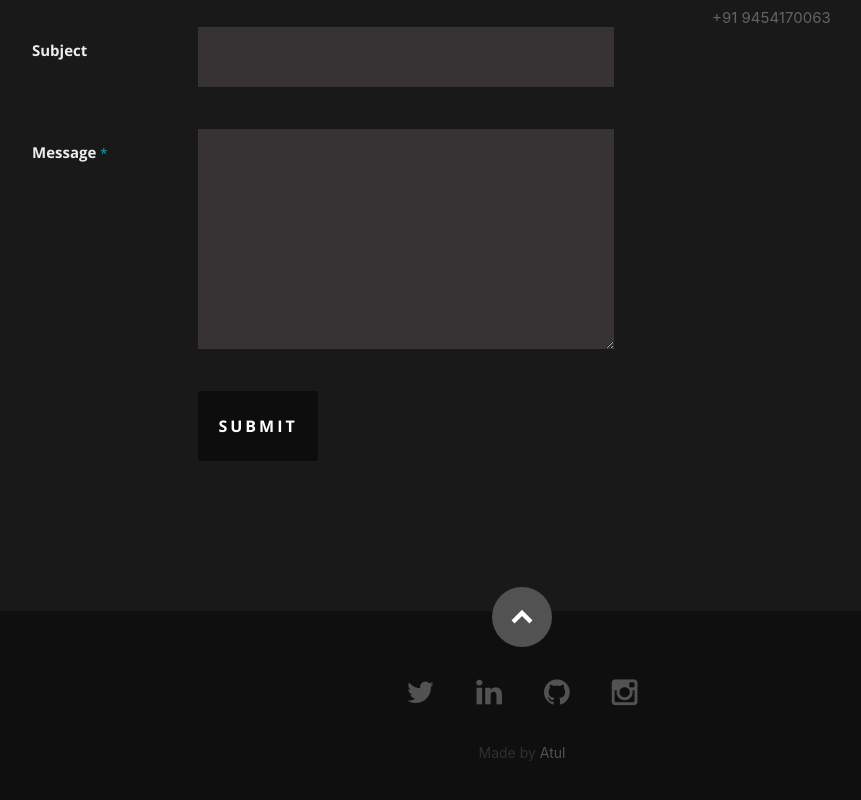
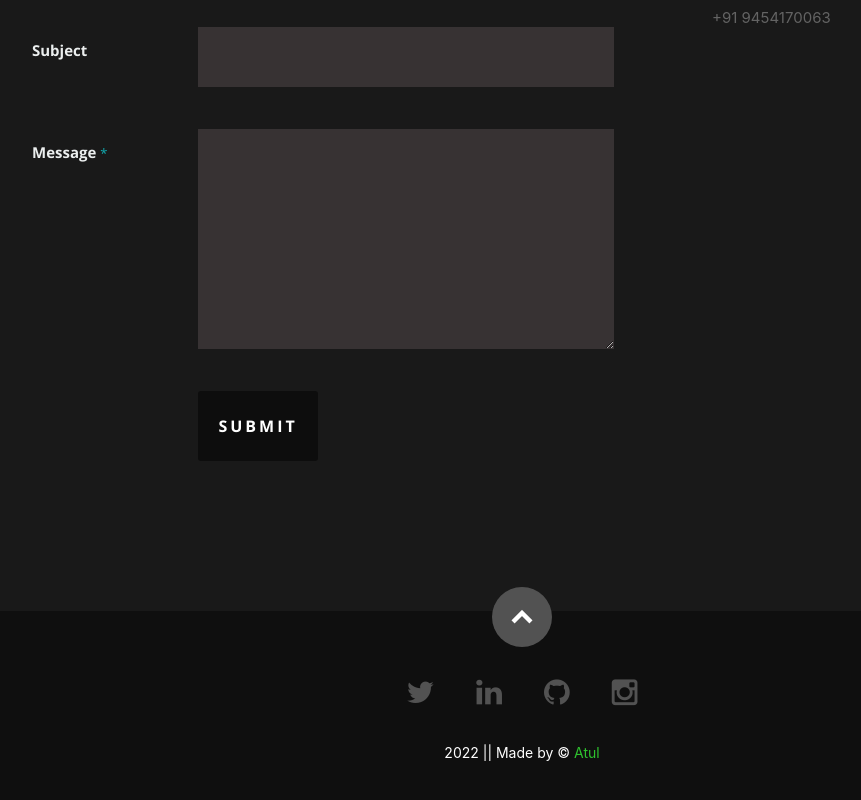
Before and after one commit to kumaratul60/my-portfolio, a React (Create React App) app: page / in a window 1280 px wide. Shown: the part 4159-4959 px from the top of the page, without its empty margins (118-979 px from the left). Built offline with nearby package versions, Linux system fonts and the light colour scheme.

Commit message:
Add: linktr

```diff
--- a/public/resumeData.json
+++ b/public/resumeData.json
@@ -147,7 +147,7 @@
         "title": "my-web (HTML,CSS)",
         "category": "portfolio",
         "image": "new-pp.png",
-        "url": "atul-myportfolio.netlify.app"
+        "url": "https://atul-myportfolio.netlify.app"
       },
       {
         "title": " Slack-on (React JS, Next Js, Styled Components, Firebase-db)",
--- a/src/Components/Footer.js
+++ b/src/Components/Footer.js
@@ -5,9 +5,9 @@ const Footer = ({ data }) => {
   if (data) {
     var networks = data.social.map(function (network) {
       return (
-        <li key={network.name}>
-          <a href={network.url}>
-            <i className={network.className}></i>
+        <li key={ network.name }>
+          <a href={ network.url }>
+            <i className={ network.className }></i>
           </a>
         </li>
       );
@@ -19,16 +19,18 @@ const Footer = ({ data }) => {
       <div className="row">
         <Fade bottom>
           <div className="twelve columns">
-            <ul className="social-links">{networks}</ul>
+            <ul className="social-links">{ networks }</ul>
 
             <ul className="copyright">
               <li>
-                Made by{" "}
+                <span style={ { color: "#fff" } }>2022 || Made by &copy;{ " " }</span>
                 <a
                   title="Atul"
-                  href="https://www.linkedin.com/in/atul-kumar-awasthi-225511143"
+                  href="https://linktr.ee/imatul"
+                  target="_blank"
+                  rel="noreferrer"
                 >
-                  Atul
+                  <span style={ { color: "#3d3d" } }>Atul</span>
                 </a>
               </li>
             </ul>
```
